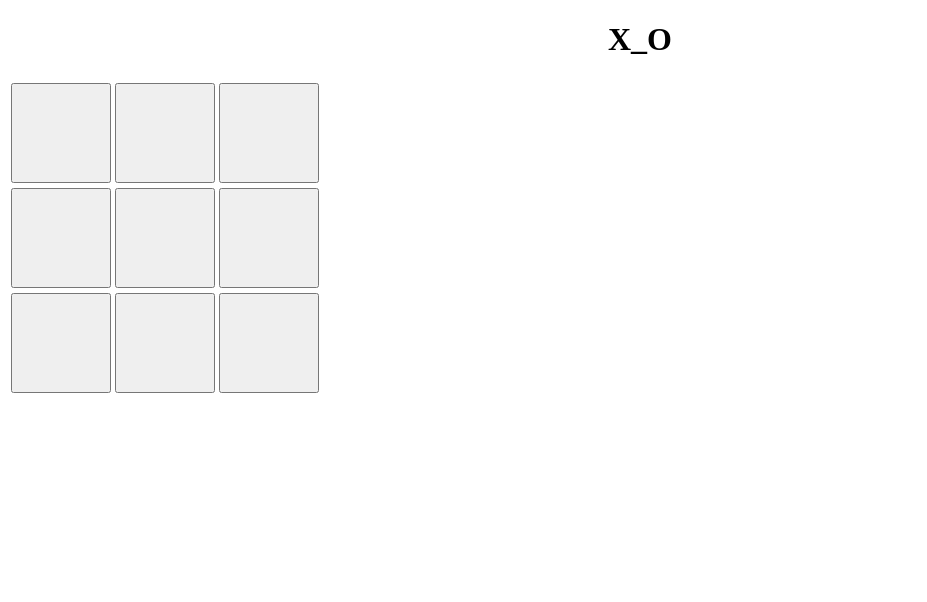
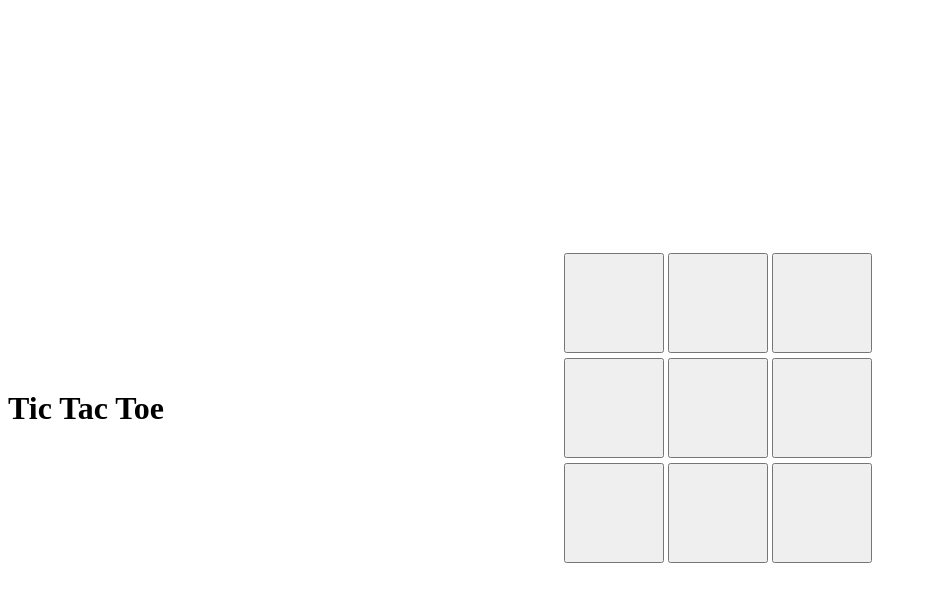
Before and after one commit to islamMendjel/XO, a plain HTML site: page index.html in a window 1280 px wide. Shown: the whole page, without its empty margins (0-927 px from the left). Drawn offline with Linux system fonts and the light colour scheme.

Commit message:
Update index.html

```diff
--- a/index.html
+++ b/index.html
@@ -2,14 +2,21 @@
 <html>
   <head>
     <meta charset="UTF-8">
-    <title>X_O</title>
+    <title>Tic Tac Toe</title>
     <style>
+      /* Add a container to center the game board */
+     .container {
+        display: flex;
+        justify-content: center;
+        align-items: center;
+        height: 100vh;
+      }
       h1 {
         text-align: center;
       }
       table {
         margin: auto;
-        display: block;
+        display: inline-table; /* Change to inline-table to center the table */
       }
       button {
         font-size: 50px;
@@ -19,7 +26,8 @@
     </style>
   </head>
   <body>
-    <h1>X_O</h1>
+    <div class="container">
+      <h1>Tic Tac Toe</h1>
       <table>
         <tr>
           <td><button id="0"></button></td>
@@ -37,6 +45,7 @@
           <td><button id="8"></button></td>
         </tr>
       </table>
+    </div>
     <script>
       let currentPlayer = "X";
       const buttons = document.querySelectorAll("button");
@@ -51,7 +60,7 @@
               alert("It's a tie!");
               resetGame();
             } else {
-              currentPlayer = currentPlayer === "X" ? "O" : "X";
+              currentPlayer = currentPlayer === "X"? "O" : "X";
             }
           }
         });
@@ -77,7 +86,7 @@
 
       function checkTie() {
         return Array.from(buttons).every(button => {
-          return button.textContent !== "";
+          return button.textContent!== "";
         });
       }
 
```
Lines whose indentation alone changed are shown as unchanged.
